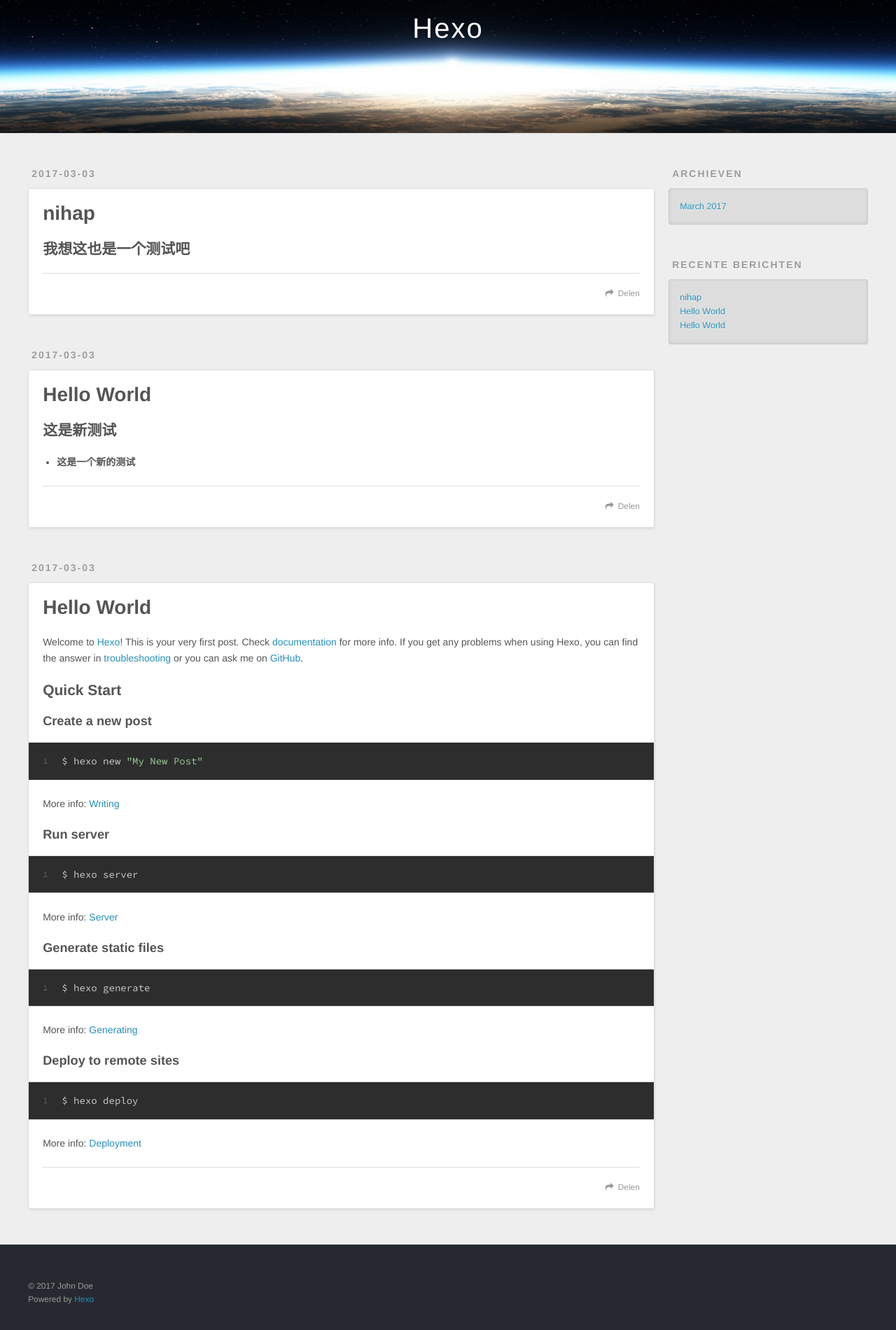
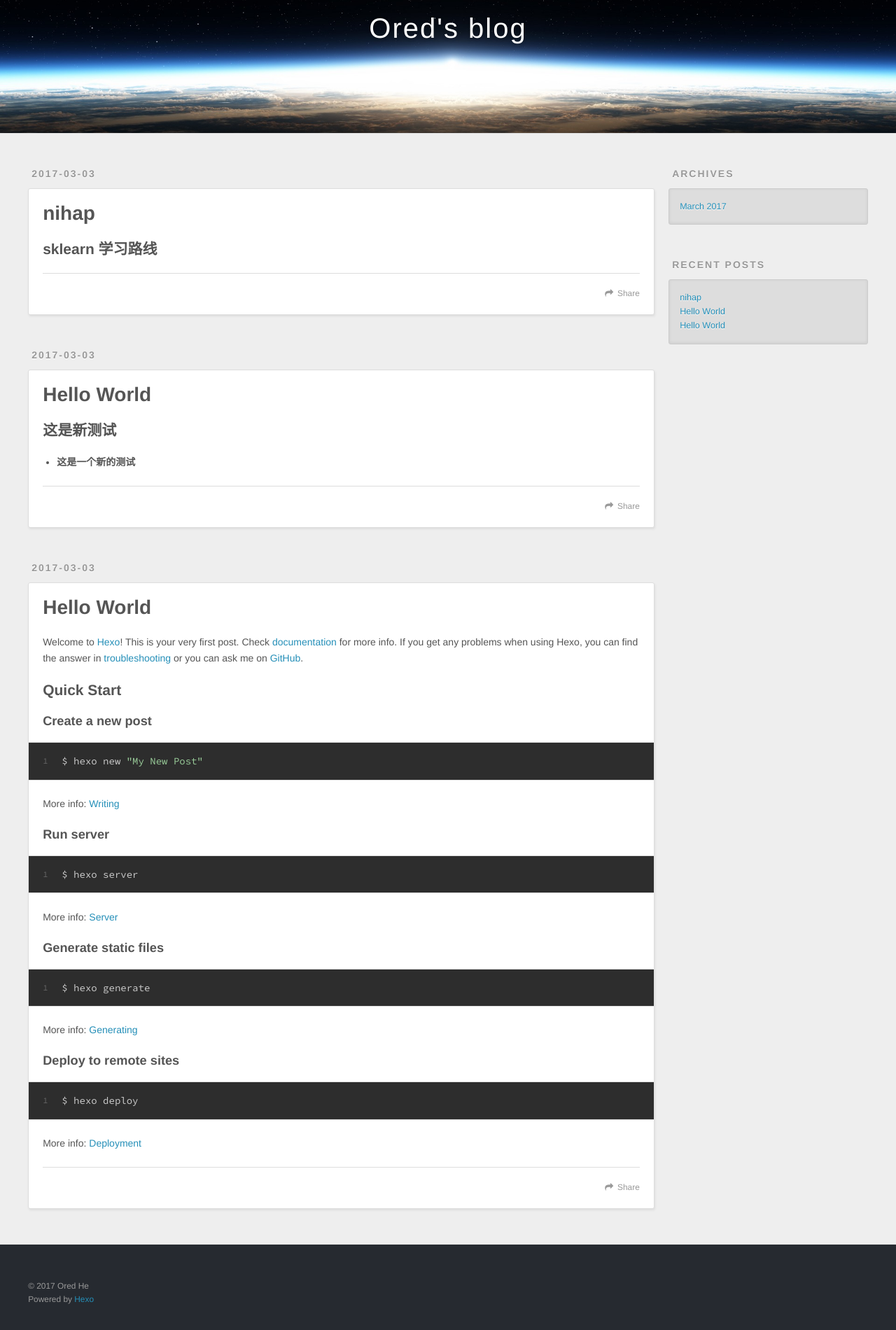
Before and after one commit to batteryhp/batteryhp.github.io, a plain HTML site: page index.html in a window 1280 px wide. Shown: the part 110-2010 px from the top of the page at 70% size. Drawn offline with nearby package versions, Linux system fonts and the light colour scheme.

Commit message:
Site updated: 2017-03-13 22:42:27

```diff
--- a/index.html
+++ b/index.html
@@ -3,16 +3,16 @@
 <head>
   <meta charset="utf-8">
 
-  <title>Hexo</title>
+  <title>Ored&#39;s blog</title>
   <meta name="viewport" content="width=device-width, initial-scale=1, maximum-scale=1">
   <meta property="og:type" content="website">
-<meta property="og:title" content="Hexo">
-<meta property="og:url" content="http://yoursite.com/index.html">
-<meta property="og:site_name" content="Hexo">
+<meta property="og:title" content="Ored's blog">
+<meta property="og:url" content="https://batteryhp.github.io/index.html">
+<meta property="og:site_name" content="Ored's blog">
 <meta name="twitter:card" content="summary">
-<meta name="twitter:title" content="Hexo">
+<meta name="twitter:title" content="Ored's blog">
 
-    <link rel="alternate" href="/atom.xml" title="Hexo" type="application/atom+xml">
+    <link rel="alternate" href="/atom.xml" title="Ored&#39;s blog" type="application/atom+xml">
 
 
     <link rel="icon" href="/favicon.png">
@@ -33,7 +33,7 @@
   <div id="header-outer" class="outer">
     <div id="header-title" class="inner">
       <h1 id="logo-wrap">
-        <a href="/" id="logo">Hexo</a>
+        <a href="/" id="logo">Ored&#39;s blog</a>
       </h1>
 
     </div>
@@ -50,10 +50,10 @@
 
           <a id="nav-rss-link" class="nav-icon" href="/atom.xml" title="RSS Feed"></a>
 
-        <a id="nav-search-btn" class="nav-icon" title="Zoeken"></a>
+        <a id="nav-search-btn" class="nav-icon" title="Search"></a>
       </nav>
       <div id="search-form-wrap">
-        <form action="//google.com/search" method="get" accept-charset="UTF-8" class="search-form"><input type="search" name="q" results="0" class="search-form-input" placeholder="Search"><button type="submit" class="search-form-submit">&#xF002;</button><input type="hidden" name="sitesearch" value="http://yoursite.com"></form>
+        <form action="//google.com/search" method="get" accept-charset="UTF-8" class="search-form"><input type="search" name="q" results="0" class="search-form-input" placeholder="Search"><button type="submit" class="search-form-submit">&#xF002;</button><input type="hidden" name="sitesearch" value="https://batteryhp.github.io"></form>
       </div>
     </div>
   </div>
@@ -83,11 +83,11 @@
 
     <div class="article-entry" itemprop="articleBody">
 
-        <h2 id="我想这也是一个测试吧"><a href="#我想这也是一个测试吧" class="headerlink" title="我想这也是一个测试吧"></a>我想这也是一个测试吧</h2>
+        <h2 id="sklearn-学习路线"><a href="#sklearn-学习路线" class="headerlink" title="sklearn 学习路线"></a>sklearn 学习路线</h2>
 
     </div>
     <footer class="article-footer">
-      <a data-url="http://yoursite.com/2017/03/03/在此处输入标题/" data-id="ciztlaztl0001hso4zo2m0tla" class="article-share-link">Delen</a>
+      <a data-url="https://batteryhp.github.io/2017/03/03/在此处输入标题/" data-id="cj087f1kr0000rko47db8430w" class="article-share-link">Share</a>
 
 
     </footer>
@@ -126,7 +126,7 @@
 
     </div>
     <footer class="article-footer">
-      <a data-url="http://yoursite.com/2017/03/03/这是一个测试/" data-id="ciztlaztp0002hso4ugi9mwrz" class="article-share-link">Delen</a>
+      <a data-url="https://batteryhp.github.io/2017/03/03/这是一个测试/" data-id="cj087f1kx0001rko49nvelgnu" class="article-share-link">Share</a>
 
 
     </footer>
@@ -171,7 +171,7 @@
 
     </div>
     <footer class="article-footer">
-      <a data-url="http://yoursite.com/2017/03/03/hello-world/" data-id="ciztlazte0000hso4v2nhp8mg" class="article-share-link">Delen</a>
+      <a data-url="https://batteryhp.github.io/2017/03/03/hello-world/" data-id="cj087f1nm0002rko44o7d0wth" class="article-share-link">Share</a>
 
 
     </footer>
@@ -196,7 +196,7 @@
 
 
   <div class="widget-wrap">
-    <h3 class="widget-title">Archieven</h3>
+    <h3 class="widget-title">Archives</h3>
     <div class="widget">
       <ul class="archive-list"><li class="archive-list-item"><a class="archive-list-link" href="/archives/2017/03/">March 2017</a></li></ul>
     </div>
@@ -206,7 +206,7 @@
 
 
   <div class="widget-wrap">
-    <h3 class="widget-title">Recente berichten</h3>
+    <h3 class="widget-title">Recent Posts</h3>
     <div class="widget">
       <ul>
 
@@ -234,7 +234,7 @@
 
   <div class="outer">
     <div id="footer-info" class="inner">
-      &copy; 2017 John Doe<br>
+      &copy; 2017 Ored He<br>
       Powered by <a href="http://hexo.io/" target="_blank">Hexo</a>
     </div>
   </div>
```
Also changed, not shown: 2017/03/03/hello-world/index.html (+12 -12 lines), 2017/03/03/在此处输入标题/index.html (+17 -17 lines), 2017/03/03/这是一个测试/index.html (+13 -13 lines), archives/2017/03/index.html (+12 -12 lines), archives/2017/index.html (+12 -12 lines), archives/index.html (+12 -12 lines).
